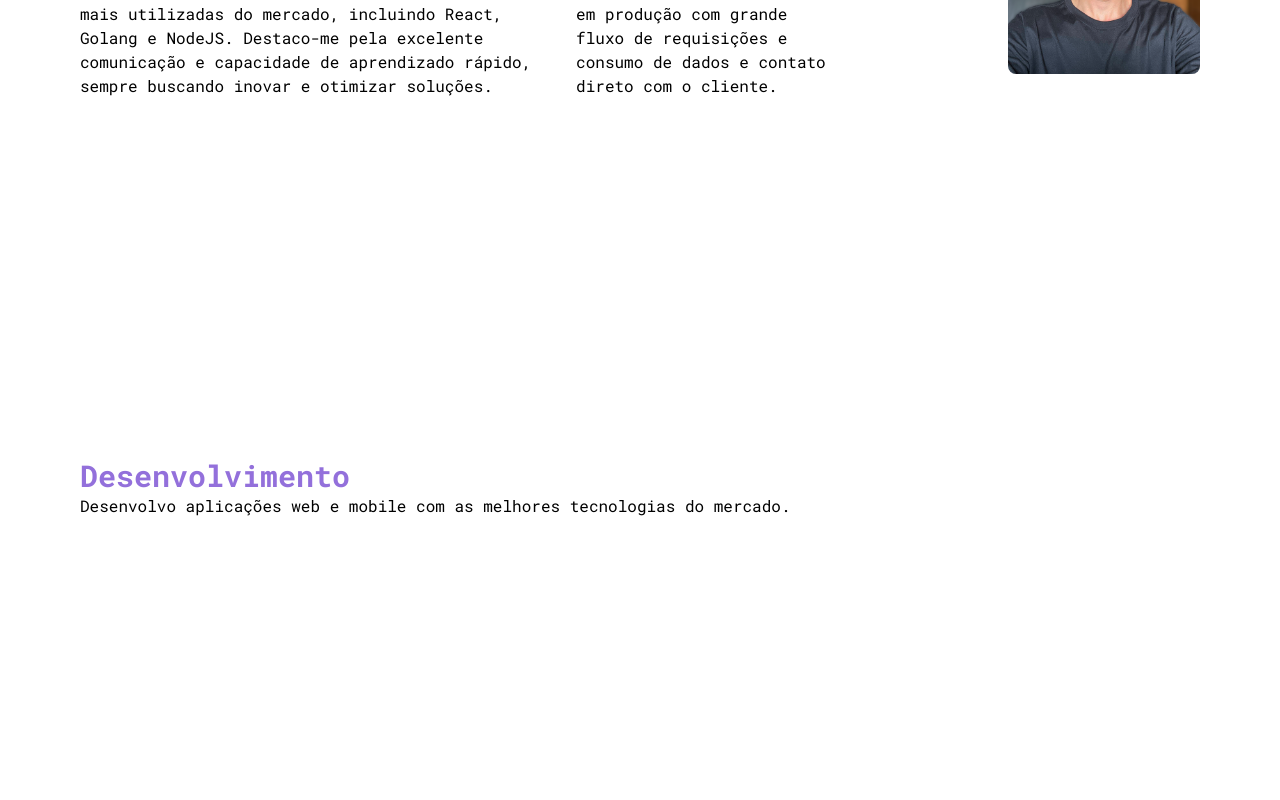
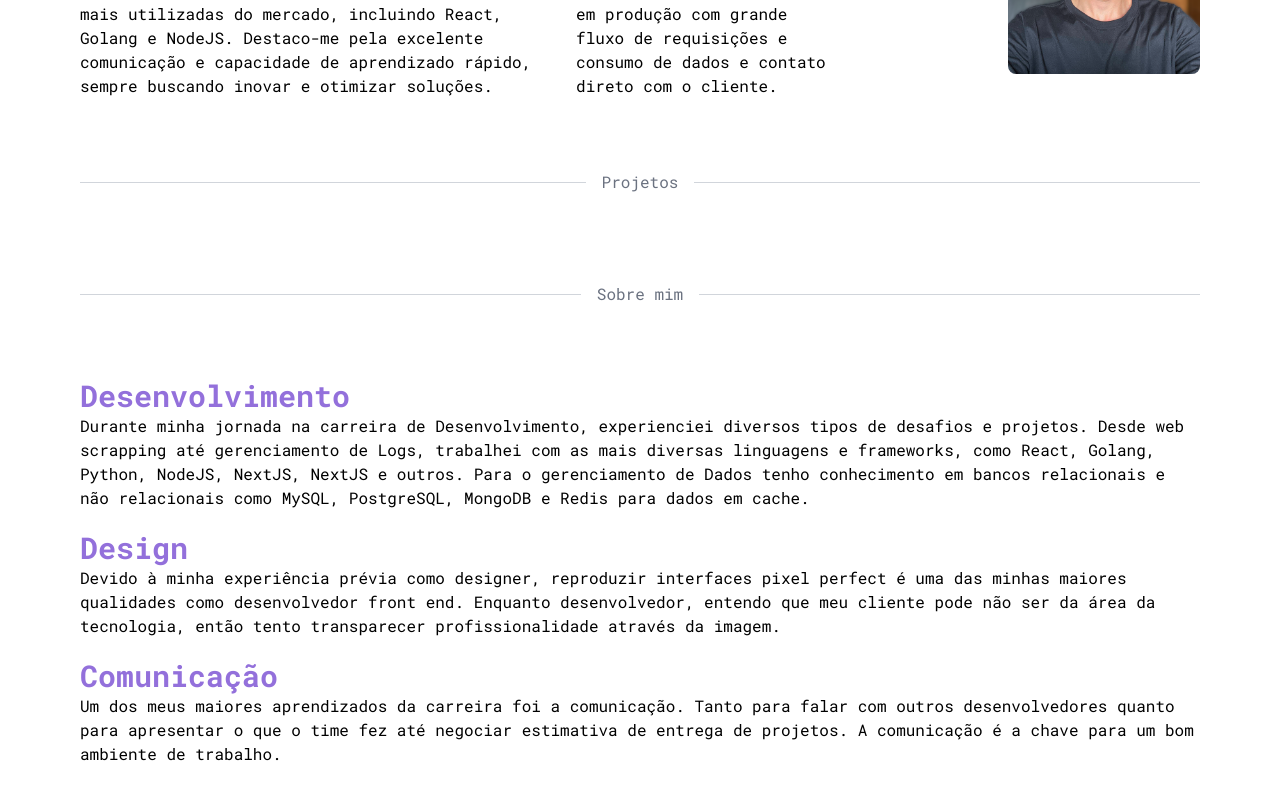
Before and after one commit to nclsgg/nicodes, a Next.js app: page / in a window 1280 px wide. Shown: the part 282-1082 px from the top of the page. Built offline with nearby package versions, Linux system fonts and the light colour scheme.

Commit message:
feat(About Me): Finished about me page + separator

```diff
--- a/src/app/page.tsx
+++ b/src/app/page.tsx
@@ -1,10 +1,13 @@
 import AboutMe from "@/components/AboutMe";
 import Resume from "@/components/Resume";
+import Separator from "@/components/Separator";
 
 export default function Home() {
   return (
-    <main className="flex flex-col gap-10 md:gap-0">
+    <main className="flex flex-col gap-10 md:gap-14">
       <Resume />
+      <Separator name="Projetos" />
+      <Separator name="Sobre mim"/>
       <AboutMe />
     </main>
   );
--- a/src/components/AboutMe.tsx
+++ b/src/components/AboutMe.tsx
@@ -1,9 +1,19 @@
 export default function AboutMe() {
   return (
-    <div className="flex flex-col-reverse gap-5 items-center md:flex-row md:justify-between md:items-start md:h-[80vh]">
-      <section className="about-me__development w-2/3">
-        <h2 className="sectionTitle font-bold text-ncls-purple">Desenvolvimento</h2>
-        <p className="">Desenvolvo aplicações web e mobile com as melhores tecnologias do mercado.</p>
+    <div className="flex flex-col justify-center items-center gap-10 md:flex-row">
+      <section className="flex flex-col gap-5 w-2/3 md:w-full">
+        <div className="about-me__development">
+          <h2 className="sectionTitle font-bold text-ncls-purple">Desenvolvimento</h2>
+          <p className="">Durante minha jornada na carreira de Desenvolvimento, experienciei diversos tipos de desafios e projetos. Desde web scrapping até gerenciamento de Logs, trabalhei com as mais diversas linguagens e frameworks, como React, Golang, Python, NodeJS, NextJS, NextJS e outros. Para o gerenciamento de Dados tenho conhecimento em bancos relacionais e não relacionais como MySQL, PostgreSQL, MongoDB e Redis para dados em cache.</p>
+        </div>
+        <div className="about-me__Design">
+          <h2 className="sectionTitle font-bold text-ncls-purple">Design</h2>
+          <p className="">Devido à minha experiência prévia como designer, reproduzir interfaces pixel perfect é uma das minhas maiores qualidades como desenvolvedor front end. Enquanto desenvolvedor, entendo que meu cliente pode não ser da área da tecnologia, então tento transparecer profissionalidade através da imagem.</p>
+        </div>
+        <div className="about-me__communication">
+          <h2 className="sectionTitle font-bold text-ncls-purple">Comunicação</h2>
+          <p className="">Um dos meus maiores aprendizados da carreira foi a comunicação. Tanto para falar com outros desenvolvedores quanto para apresentar o que o time fez até negociar estimativa de entrega de projetos. A comunicação é a chave para um bom ambiente de trabalho.</p>
+        </div>
       </section>
     </div>
   )
--- a/src/components/Resume.tsx
+++ b/src/components/Resume.tsx
@@ -83,7 +83,7 @@ export default function Resume() {
   const infiniteScrollTechTags = [...techs, ...techs]
 
   return (
-    <div className="flex flex-col-reverse gap-5 items-center md:flex-row md:justify-between md:items-start md:h-[80vh]">
+    <div className="flex flex-col-reverse gap-5 items-center md:flex-row md:justify-between md:items-start">
       <section className="profile flex flex-col gap-5 w-2/3">
         <section className="flex flex-col">
           <h2 className="subtitle">Nicolas Gomes Guadagno</h2>
--- /dev/null
+++ b/src/components/Separator.tsx
@@ -0,0 +1,17 @@
+interface SeparatorProps {
+  name?: string
+}
+
+export default function Separator({
+  name = '',
+}: SeparatorProps) {
+  return (
+    <div className="flex items-center justify-center">
+      <div className="flex items-center my-4 w-2/3 md:w-full">
+        <div className="flex-grow border-t border-gray-300"></div>
+        <span className="mx-4 text-gray-500">{name}</span>
+        <div className="flex-grow border-t border-gray-300"></div>
+      </div>
+    </div>
+  )
+}
```
Also changed, not shown: public/Ilustracao.png (added), public/Ilustracao.svg (added).
